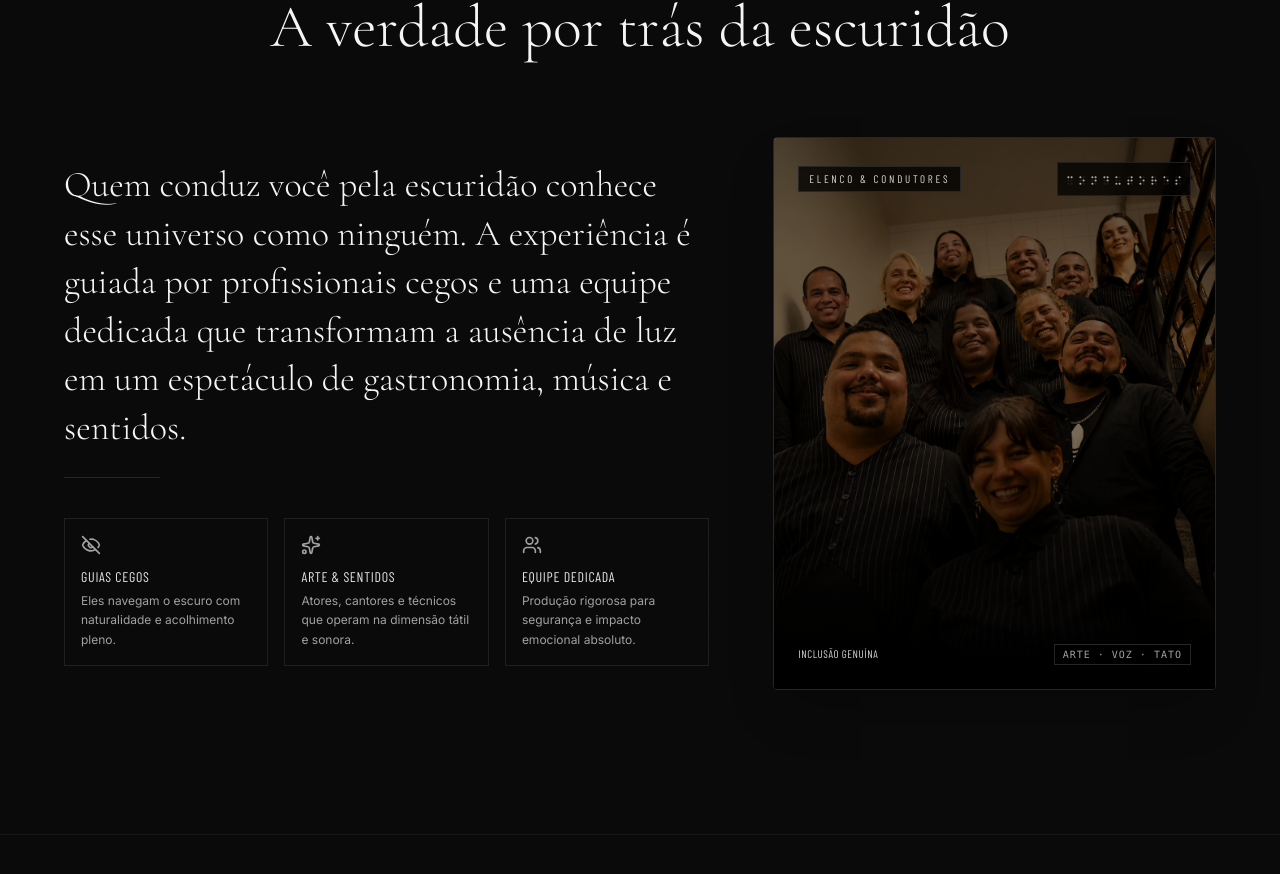
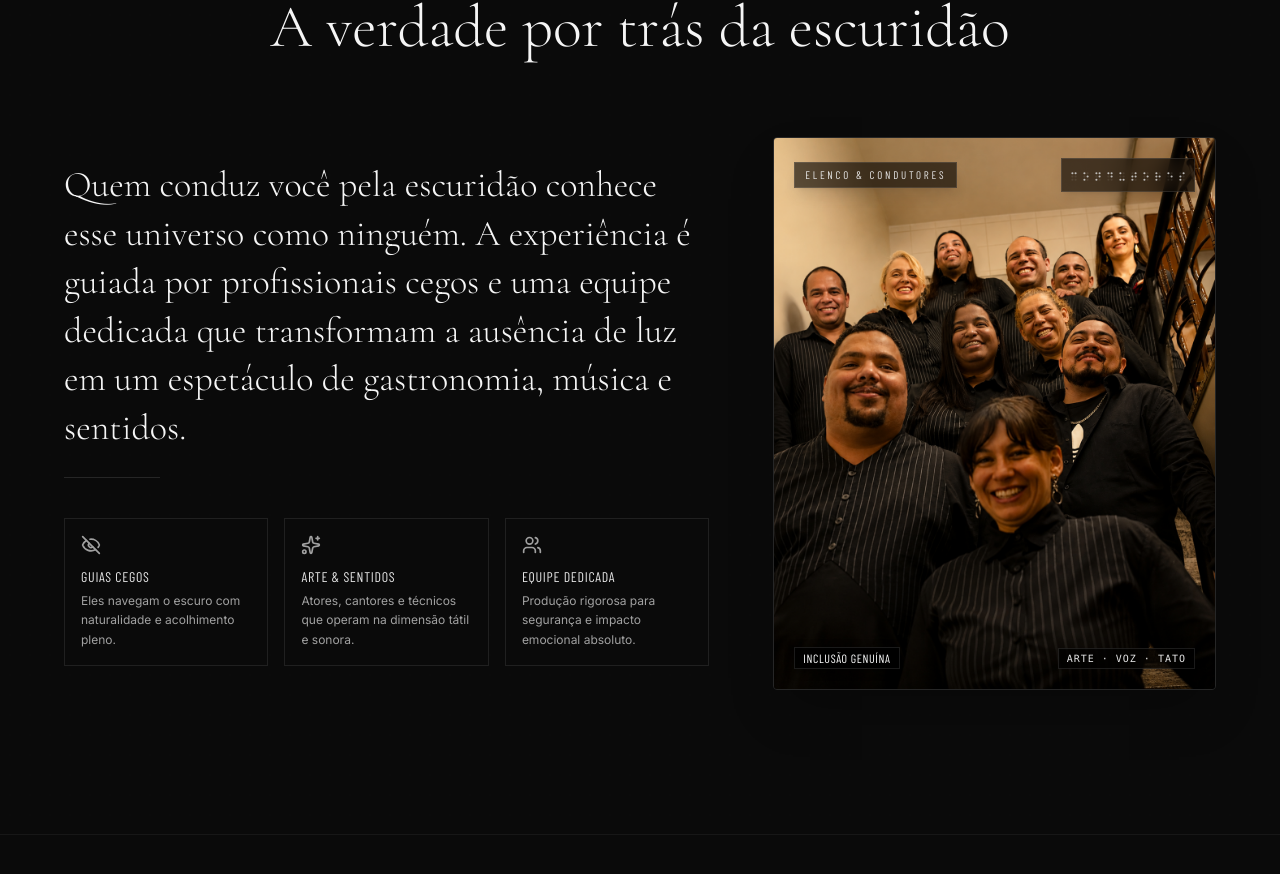
Before and after one commit to eduardogbl150/C-TRES-, a React (Vite) app: page / in a window 1280 px wide. Shown: the part 5033-5907 px from the top of the page. Built offline with nearby package versions, Linux system fonts and the light colour scheme; a web font is replaced by a local one.

Commit message:
style: refine visual design of TruthSection
Remove heavy gradient overlays and update tag styling for a cleaner, more modern aesthetic with improved contrast and consistent backdrop blur effects.

```diff
--- a/src/components/TruthSection.tsx
+++ b/src/components/TruthSection.tsx
@@ -96,28 +96,24 @@ export const TruthSection: React.FC = () => {
                 className="absolute inset-0 w-full h-full object-cover object-center transition-transform duration-700 ease-out group-hover:scale-105"
               />
 
-              {/* Dramatic multi-layer dark gradient overlay for cinematic contrast and readability */}
-              <div className="absolute inset-0 bg-gradient-to-t from-black/90 via-black/35 to-black/60 pointer-events-none" />
-              <div className="absolute inset-0 bg-black/20 group-hover:bg-black/10 transition-colors duration-500 pointer-events-none" />
-
               {/* Top indicator of visual block */}
-              <div className="relative z-10 p-6 flex items-center justify-between">
-                <span className="font-tension text-[10px] sm:text-[11px] uppercase tracking-[0.25em] px-2.5 py-1 bg-black/75 backdrop-blur-sm border border-neutral-800 text-neutral-300">
+              <div className="relative z-10 p-5 flex items-center justify-between">
+                <span className="font-tension text-[10px] sm:text-[11px] uppercase tracking-[0.25em] px-2.5 py-1 bg-black/60 backdrop-blur-md border border-white/10 text-neutral-200 shadow-lg">
                   Elenco & Condutores
                 </span>
-                <div className="px-2 py-1 bg-black/75 backdrop-blur-sm border border-neutral-800/80">
+                <div className="px-2 py-1 bg-black/60 backdrop-blur-md border border-white/10 shadow-lg">
                   <BrailleDots
                     pattern="⠉⠕⠝⠙⠥⠞⠕⠗⠑⠎"
                     size="xs"
-                    opacity={0.8}
+                    opacity={0.85}
                   />
                 </div>
               </div>
 
               {/* Bottom metadata tag */}
-              <div className="relative z-10 p-6 bg-gradient-to-t from-black via-black/80 to-transparent flex items-center justify-between text-[11px] text-neutral-400 font-mono">
-                <span className="font-tension uppercase tracking-wider text-neutral-300">Inclusão Genuína</span>
-                <span className="uppercase tracking-widest text-[10px] px-2 py-0.5 border border-neutral-800 bg-black/60">Arte · Voz · Tato</span>
+              <div className="relative z-10 p-5 flex items-center justify-between text-[11px] text-neutral-300 font-mono">
+                <span className="font-tension uppercase tracking-wider text-white text-xs drop-shadow-[0_2px_4px_rgba(0,0,0,0.8)] px-2 py-0.5 bg-black/60 backdrop-blur-md border border-white/10">Inclusão Genuína</span>
+                <span className="uppercase tracking-widest text-[10px] px-2 py-0.5 border border-white/10 bg-black/60 backdrop-blur-md text-neutral-200">Arte · Voz · Tato</span>
               </div>
             </div>
           </div>
```
